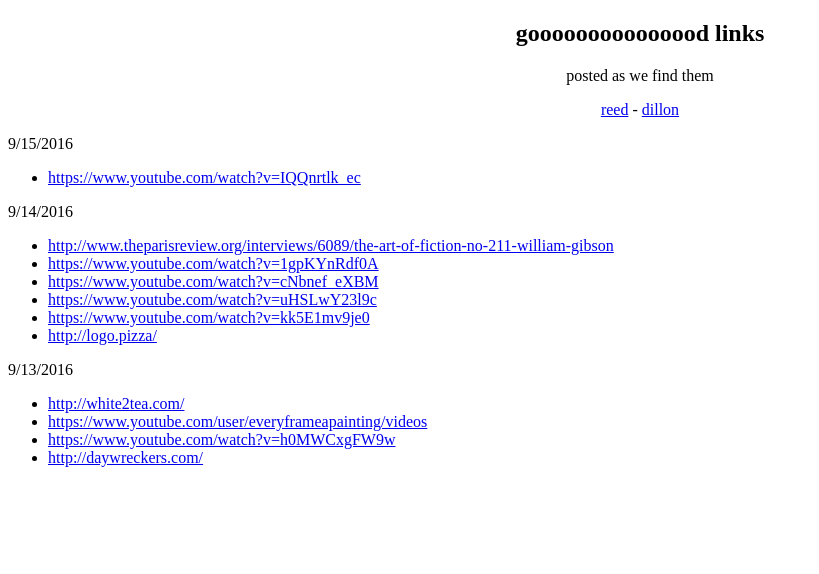
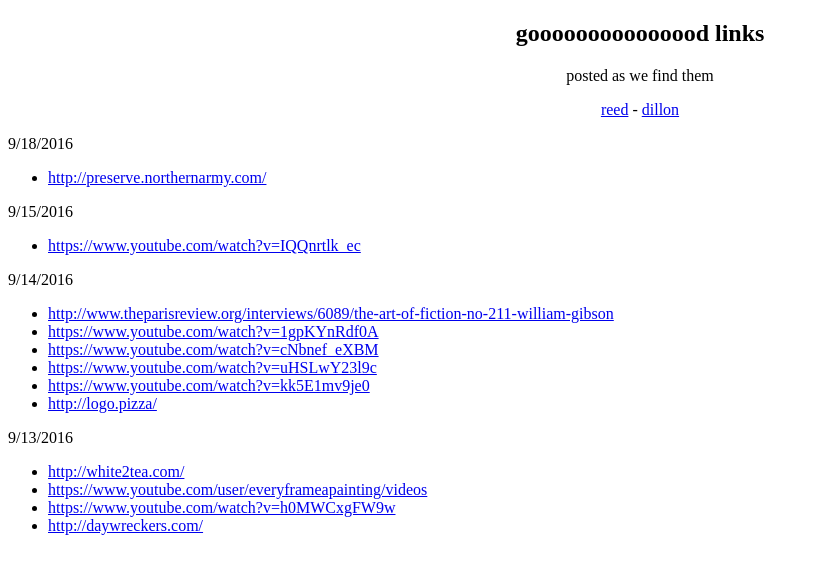
Before and after one commit to reedrosenbluth/goodlinks, a plain HTML site: page index.html in a window 1280 px wide. Shown: the whole page, without its empty margins (0-819 px from the left). Drawn offline with Linux system fonts and the light colour scheme.

Commit message:
Update index.html

```diff
--- a/index.html
+++ b/index.html
@@ -9,6 +9,11 @@
   <h2 style="text-align: center;">gooooooooooooood links</h2>
   <p style="text-align: center;">posted as we find them</p>
   <p style="text-align: center;"><a href="http://reedrosenbluth.com/">reed</a> - <a href="https://twitter.com/dillchen">dillon</a></p>
+
+  <p>9/18/2016</p>
+  <ul>
+    <li><a target="_blank" href="http://preserve.northernarmy.com/">http://preserve.northernarmy.com/</a></li>
+  </ul>
 
   <p>9/15/2016</p>
   <ul>
```
